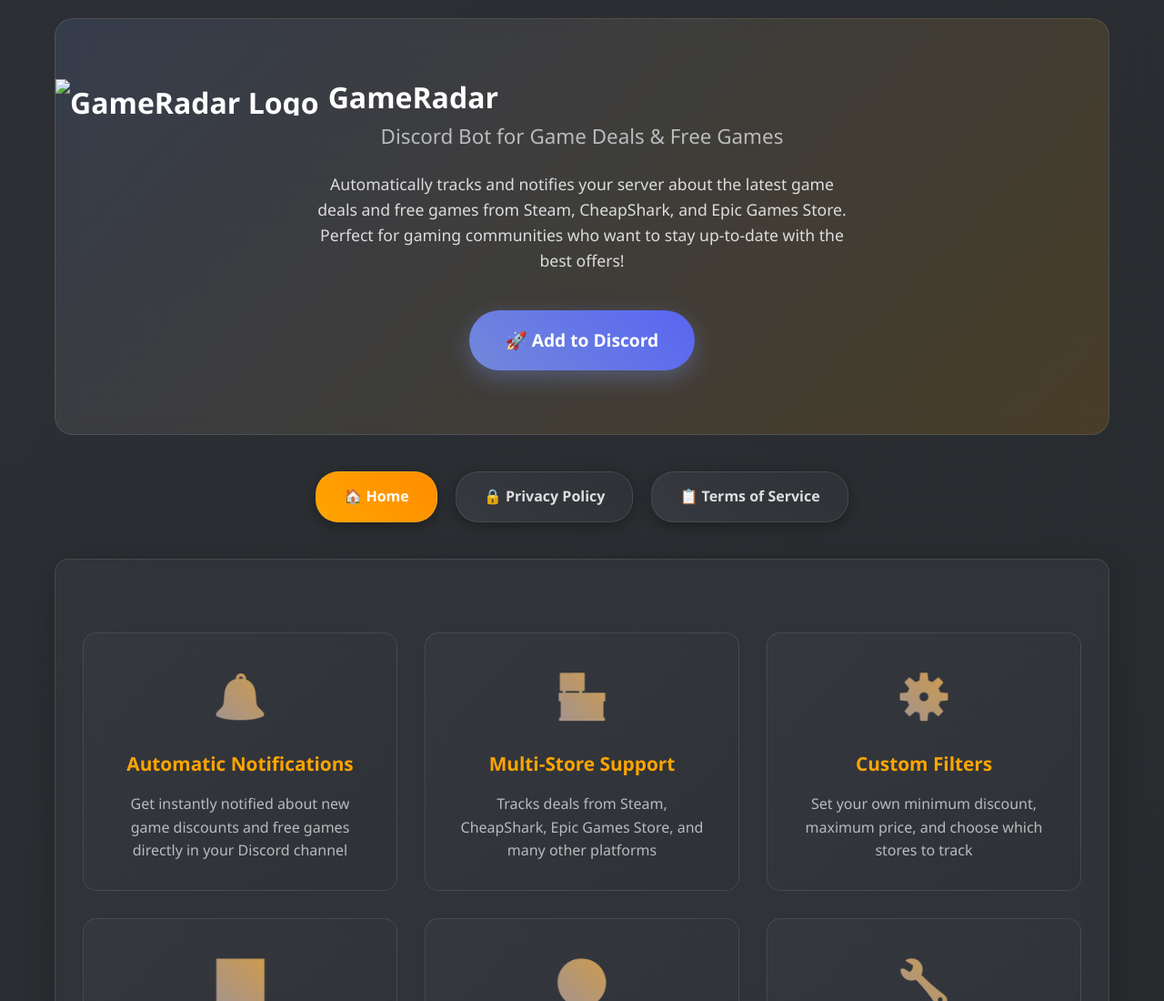
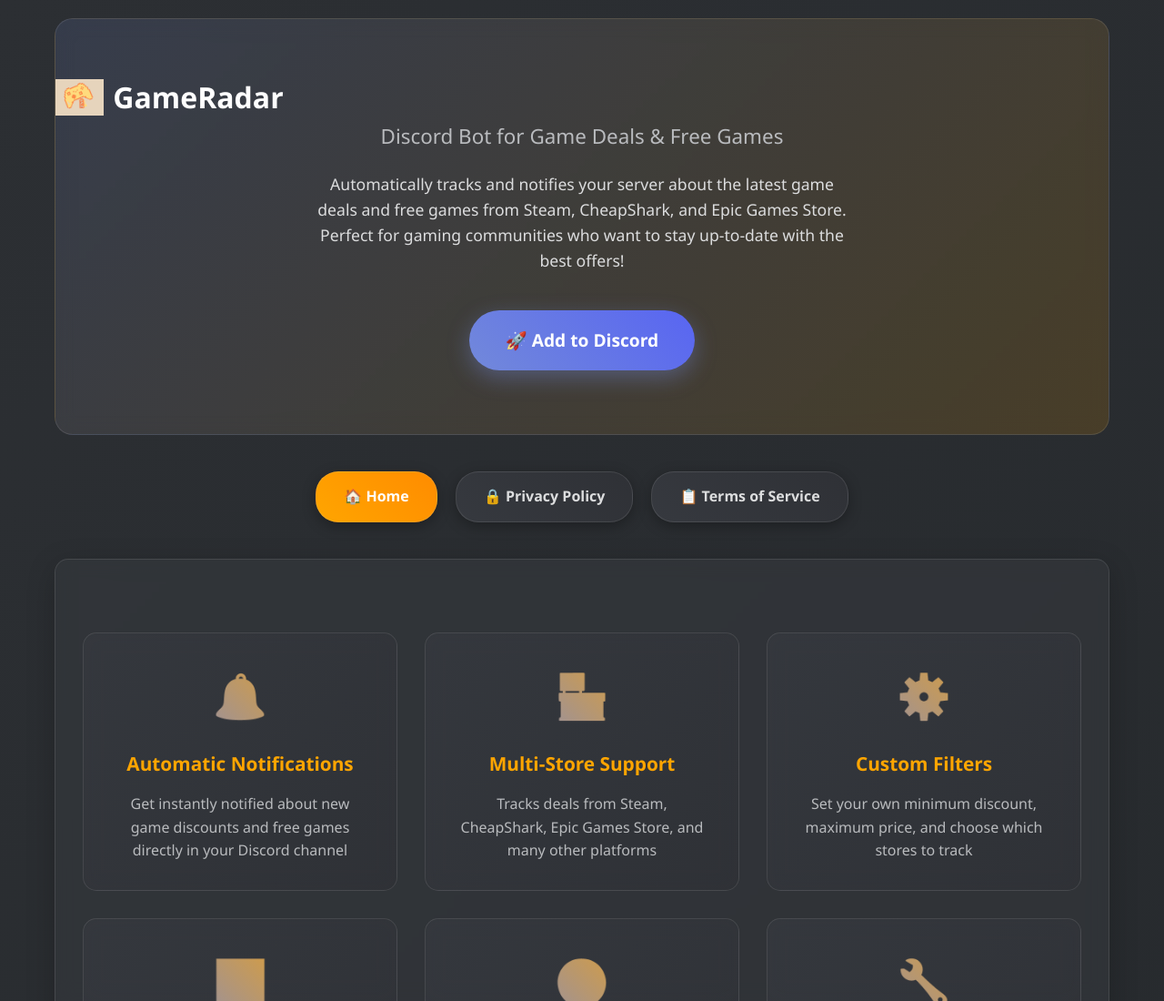
Before and after one commit to Poulereaper/GamesSalesBot, a plain HTML site: page index.html in a window 1280 px wide. Shown: the top 1100 px of the page at 91% size. Drawn offline with Linux system fonts and the light colour scheme.

Commit message:
Update index.html
oups

```diff
--- a/index.html
+++ b/index.html
@@ -412,7 +412,7 @@
         <!-- Main Header -->
         <div class="main-header">
             <h1 class="logo">
-                <img src="image/logo.png" alt="GameRadar Logo" class="logo-img">
+                <img src="images/logo.png" alt="GameRadar Logo" class="logo-img">
                 GameRadar
             </h1>
             <p class="tagline">Discord Bot for Game Deals & Free Games</p>
```
